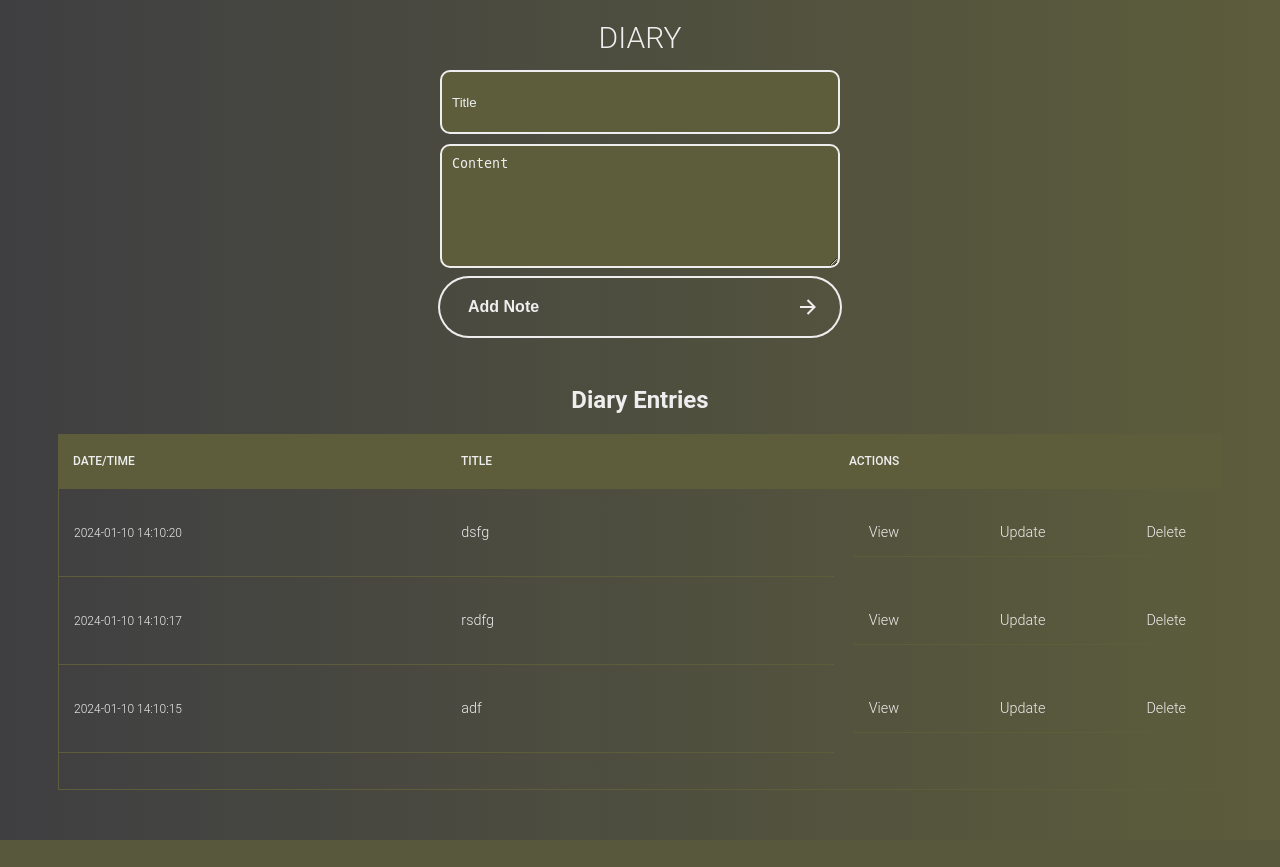
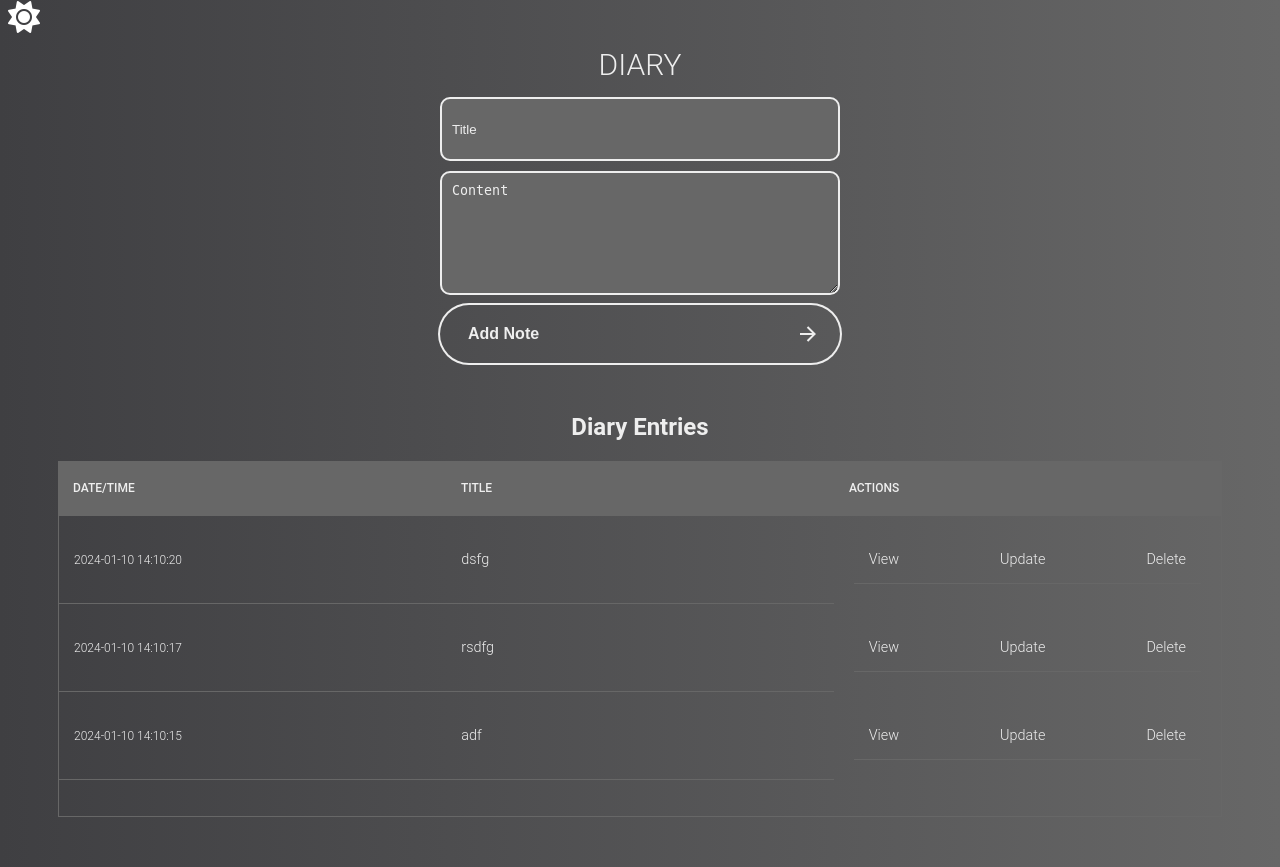
Before and after one commit to Username273183/personaldiary, a Flask app: page / in a window 1280 px wide. Before the commit the page ends 840 px from the top, so only its background shows below. Run offline with Flask 3, Linux system fonts and the light colour scheme; lists and menus that the app fills with data are empty.

Commit message:
added color switcher
added an icon on top of the page that, when clicked, changes the color of the page

```diff
--- a/static/css/main.css
+++ b/static/css/main.css
@@ -1,10 +1,13 @@
 :root{
-    --primary-color: #5d5d3c;
+    --primary-color: #676767;
     --secondary-color: #eeeeee;
+    --gradient1 : #3f3f42;
 }
 .light-theme{
     --primary-color: #eeeeee;
-    --secondary-color: #5d5d3c;
+    --secondary-color: #676767;
+    --gradient1 : #c0c0bd;
+
 }
 h1{
   font-size: 30px;
@@ -17,7 +20,7 @@
 .sr-only{
     display: none;
 }
-::-webkit-input-placeholder { /* Chrome/Opera/Safari */
+::-webkit-input-placeholder {
     color:var(--secondary-color);
   }
 table{
@@ -52,12 +55,10 @@
 }
 
 
-/* demo styles */
-
 @import url(https://fonts.googleapis.com/css?family=Roboto:400,500,300,700);
 body{
-background: -webkit-linear-gradient(left, #3f3f42, var(--primary-color));
-  background: linear-gradient(to right, #3f3f42, var(--primary-color));
+background: -webkit-linear-gradient(left, var(--gradient1), var(--primary-color));
+  background: linear-gradient(to right, var(--gradient1), var(--primary-color));
   font-family: 'Roboto', sans-serif;
 }
 section{
@@ -65,7 +66,6 @@
 }
 
 
-/* for custom scrollbar for webkit browser*/
 
 ::-webkit-scrollbar {
     width: 6px;
--- a/templates/base.html
+++ b/templates/base.html
@@ -5,12 +5,25 @@
     <meta name="viewport" content="width=device-width, initial-scale=1.0">
     <title>Document</title>
     <link rel="stylesheet" href="{{url_for('static', filename='css/main.css')}}">
-
     <link rel="stylesheet" href="https://cdnjs.cloudflare.com/ajax/libs/font-awesome/6.4.2/css/all.min.css" integrity="sha512-z3gLpd7yknf1YoNbCzqRKc4qyor8gaKU1qmn+CShxbuBusANI9QpRohGBreCFkKxLhei6S9CQXFEbbKuqLg0DA==" crossorigin="anonymous" referrerpolicy="no-referrer" />
     {% block head %}{% endblock %}
 </head>
 <body>
+    <i class="fa-solid fa-sun fa-2xl hidden" style="color: #ffffff;" id="icon"></i>
+    <script>
+        var icon = document.getElementById('icon');
 
+icon.onclick = function () {
+    document.body.classList.toggle("light-theme");
+    if(document.body.classList.contains("light-theme")){
+        icon.className = "fa-solid fa-moon fa-2xl";
+        icon.style.color = "#000000";
+        }else{
+        icon.className = "fa-solid fa-sun fa-2xl";
+        icon.style.color = "#ffffff";
+        }
+}
+    </script>
     {% block body %}{% endblock %}
 </body>
 </html>
```
Also changed, not shown: instance/diary.db.
